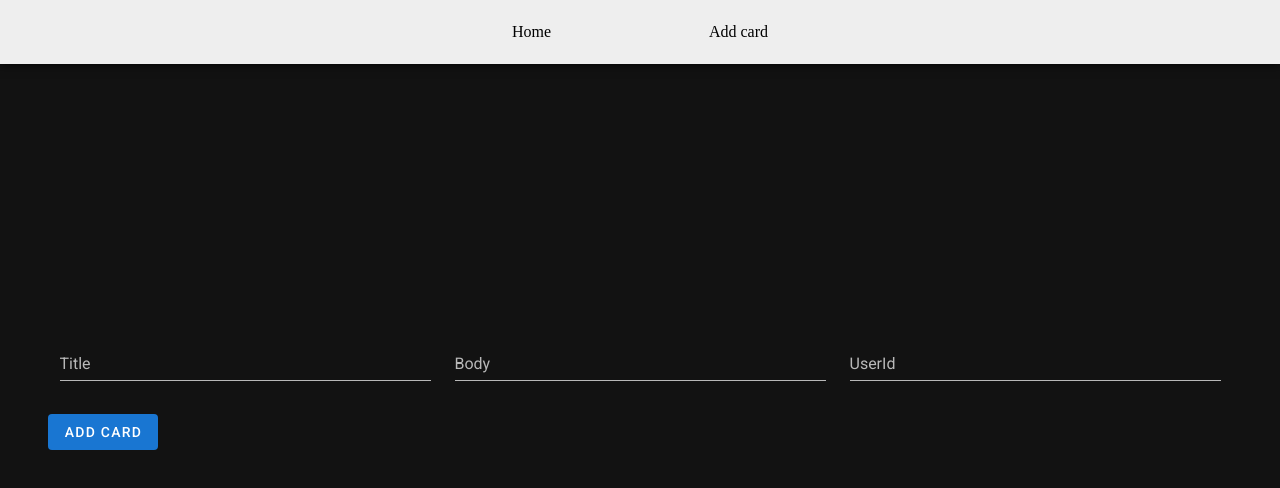
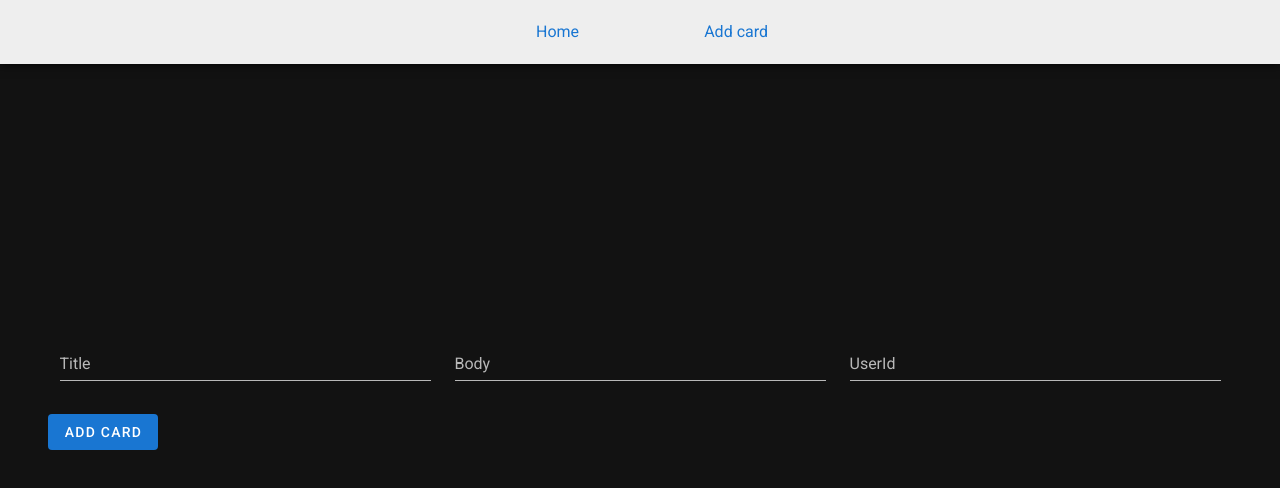
Before and after one commit to 10shubham01/instagramPost, a Nuxt app: page /addCard in a window 1280 px wide. Shown: the top 488 px of the page. Built offline with nearby package versions, Linux system fonts and the light colour scheme.

Commit message:
fixed v-app

```diff
--- a/layouts/default.vue
+++ b/layouts/default.vue
@@ -1,8 +1,8 @@
 <template>
-  <div>
+  <v-app>
     <appHeader />
     <Nuxt />
-  </div>
+  </v-app>
 </template>
 <script>
 import appHeader from "../components/appHeader.vue";
--- a/pages/addCard.vue
+++ b/pages/addCard.vue
@@ -1,5 +1,4 @@
 <template>
-  <v-app class="wrapper">
   <div class="container">
     <v-form>
       <v-row>
@@ -24,13 +23,10 @@
             required
           ></v-text-field>
         </v-col>
-          <v-btn @click="onBtnClick" depressed color="primary">
-            Add Card
-          </v-btn>
+        <v-btn @click="onBtnClick" depressed color="primary"> Add Card </v-btn>
       </v-row>
     </v-form>
   </div>
-  </v-app>
 </template>
 
 <script>
```
Lines whose indentation alone changed are shown as unchanged.
